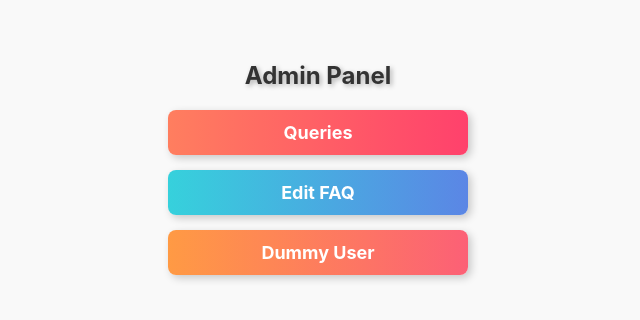
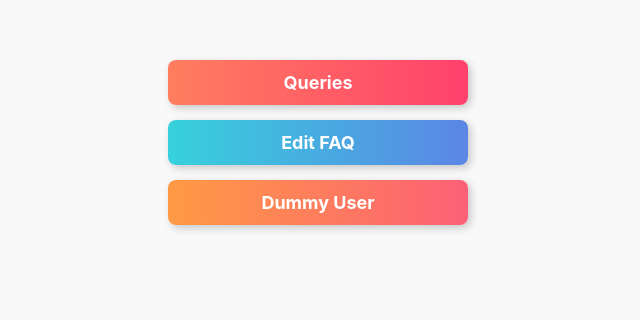
Before and after one commit to Aswin-Nath/BharatFD, a React (Create React App) app: page /admin in a window 1280 px wide. Shown: the part 292-612 px from the top of the page, without its empty margins (322-962 px from the left). Built offline with nearby package versions, Linux system fonts and the light colour scheme.

Commit message:
Update AdminPanel.css

```diff
--- a/src/Component/Admin/AdminHome/AdminPanel.css
+++ b/src/Component/Admin/AdminHome/AdminPanel.css
@@ -20,6 +20,8 @@
     display: flex;
     flex-direction: column;
     gap: 15px;
+    position: relative;
+    bottom: 50px;
   }
 
   .nav-links a {
```
